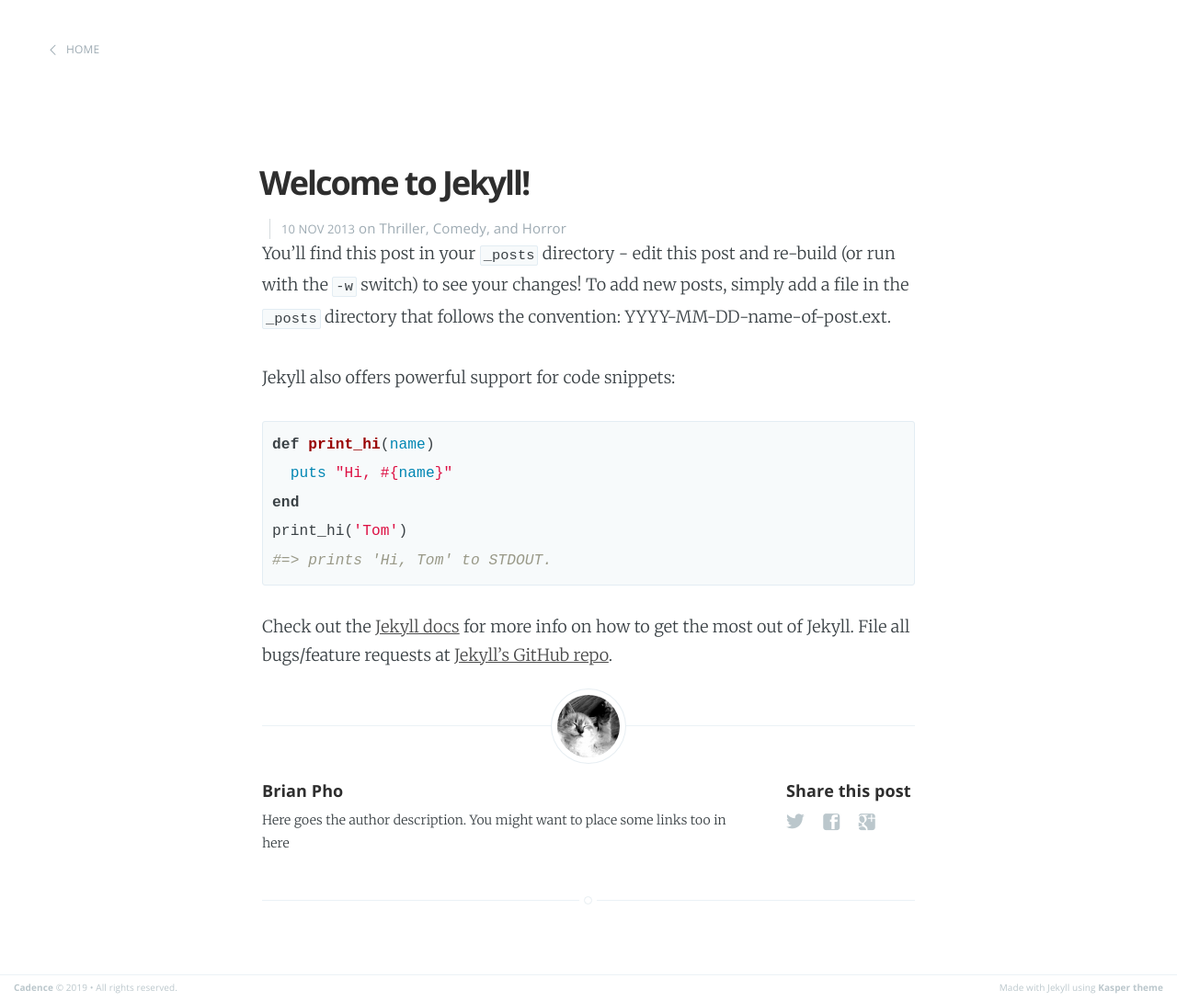
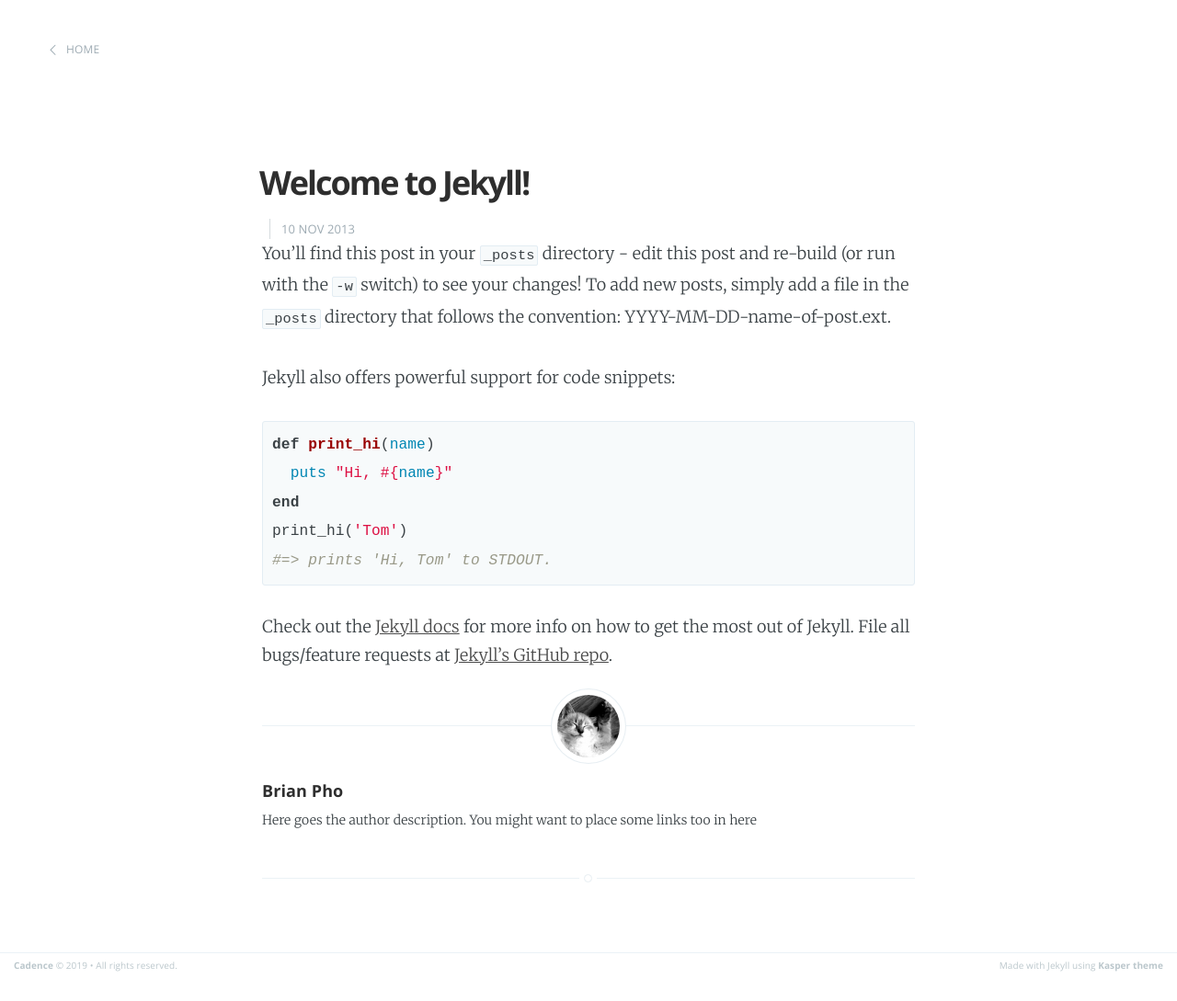
Before and after one commit to Brian-Pho/Cadence, a Jekyll site: the page built from _posts/2020-11-10-welcome-to-jekyll.markdown, in a window 1280 px wide. Shown: the whole page at 92% size. Built offline with Jekyll 4.4.1, drawn with Linux system fonts in a browser that asks for light colours; after the commit the page ends 1064 px from its top, so only the background shows below that.

Commit message:
Move index.html into layouts and remove Disqus and share features

```diff
--- a/_includes/share.html
+++ /dev/null
@@ -1,15 +0,0 @@
-<section class="share">
-    <h4>Share this post</h4>
-    <a class="icon-twitter" href="http://twitter.com/share?text={{page.title}}&amp;url={{site.domain_name}}{{ page.url }}"
-        onclick="window.open(this.href, 'twitter-share', 'width=550,height=235');return false;">
-        <span class="hidden">Twitter</span>
-    </a>
-    <a class="icon-facebook" href="https://www.facebook.com/sharer/sharer.php?u={{site.domain_name}}{{page.url}}"
-        onclick="window.open(this.href, 'facebook-share','width=580,height=296');return false;">
-        <span class="hidden">Facebook</span>
-    </a>
-    <a class="icon-google-plus" href="https://plus.google.com/share?url={{site.domain_name}}{{page.url}}"
-       onclick="window.open(this.href, 'google-plus-share', 'width=490,height=530');return false;">
-        <span class="hidden">Google+</span>
-    </a>
-</section>
--- a/_layouts/post.html
+++ b/_layouts/post.html
@@ -19,30 +19,8 @@
             <h1 class="post-title">{{ page.title }}</h1>
             <section class="post-meta">
                 <time class="post-date" datetime="{{ page.date | date:"%Y-%m-%d" }}">{{ page.date | date_to_string }}</time>
-                {% if page.categories.size > 0 %}
-                    {{ page.categories | array_to_sentence_string | prepend: 'on ' }}
-                {% endif %}
             </section>
         </header>
-
-<!--         <header class="post-header">
-            <a id="blog-logo" href="{{site.url}}">
-                {% if site.logo %}
-                    <img src="{{site.logo}}" alt="{{ site.name }}" />
-                {% else %}
-                    <span class="blog-title">{{ site.name }}</span>
-                {%endif%}
-            </a>
-        </header> -->
-
-        <!-- <span class="post-meta">
-            <time datetime="{{ page.date | date:"%Y-%m-%d" }}">{{ page.date | date_to_string }}</time>
-            {% if page.categories.size > 0 %}
-                {{ page.categories | array_to_sentence_string | prepend: 'on ' }}
-            {% endif %}
-        </span> -->
-
-        <!-- <h1 class="post-title">{{ page.title }}</h1> -->
 
         <section class="post-content">
             {{content}}
@@ -76,14 +54,6 @@
                 </section>
             {% endif %}
 
-            <!-- Share links section -->
-            {% include share.html %}
-
-            <!-- Disqus comments -->
-            {% if page.disqus %}
-                {% include disqus.html %}
-            {% endif %}
-
         </footer>
 
     </article>
--- a/_posts/2013-11-10-welcome-to-jekyll.markdown
+++ b/_posts/2013-11-10-welcome-to-jekyll.markdown
@@ -2,7 +2,6 @@
 layout: post
 title:  "Welcome to Jekyll!"
 date:   2013-11-10 10:18:00
-categories: Thriller Comedy Horror
 ---
 
 You'll find this post in your `_posts` directory - edit this post and re-build (or run with the `-w` switch) to see your changes!
--- a/_posts/2020-11-10-welcome-to-jekyll.markdown
+++ b/_posts/2020-11-10-welcome-to-jekyll.markdown
@@ -2,7 +2,6 @@
 layout: post
 title:  "Welcome to Jekyll!"
 date:   2013-11-10 10:18:00
-categories: Thriller Comedy Horror
 ---
 
 You'll find this post in your `_posts` directory - edit this post and re-build (or run with the `-w` switch) to see your changes!
--- a/assets/css/screen.css
+++ b/assets/css/screen.css
@@ -908,11 +908,6 @@
     color: #111;
 }
 
-/* Create some space to the right for the share links */
-.post-footer .author {
-    margin-right: 180px;
-}
-
 .post-footer h4 a {
     color: #2e2e2e;
     text-decoration: none;
@@ -920,29 +915,6 @@
 
 .post-footer h4 a:hover {
     text-decoration: underline;
-}
-
-/* Drop the share links in the space to the right.
-   Doing it like this means it's easier for the author bio
-   to be flexible at smaller screen sizes while the share
-   links remain at a fixed width the whole time */
-.post-footer .share {
-    position: absolute;
-    top: 6rem;
-    right: 0;
-    width: 140px;
-}
-
-.post-footer .share a {
-    font-size: 1.8rem;
-    display: inline-block;
-    margin: 1rem 1.6rem 1.6rem 0;
-    color: #BBC7CC;
-    text-decoration: none;
-}
-
-.post-footer .share a:hover {
-    color: #50585D;
 }
 
 /* The little chiclet arrow under the tooltip, pointing down */
@@ -1554,15 +1526,6 @@
         border-bottom: #EBF2F6 1px dashed;
     }
 
-    .post-footer .share {
-        position: static;
-        width: auto;
-    }
-
-    .post-footer .share a {
-        margin: 1.4rem 0.8rem 0 0.8rem;
-    }
-
     .author-meta li {
         float: none;
         margin: 0;
```
Also changed, not shown: _includes/disqus.html (deleted, +0 -14 lines), _layouts/index.html (added, +62 -0 lines), index.html (+1 -60 lines).
